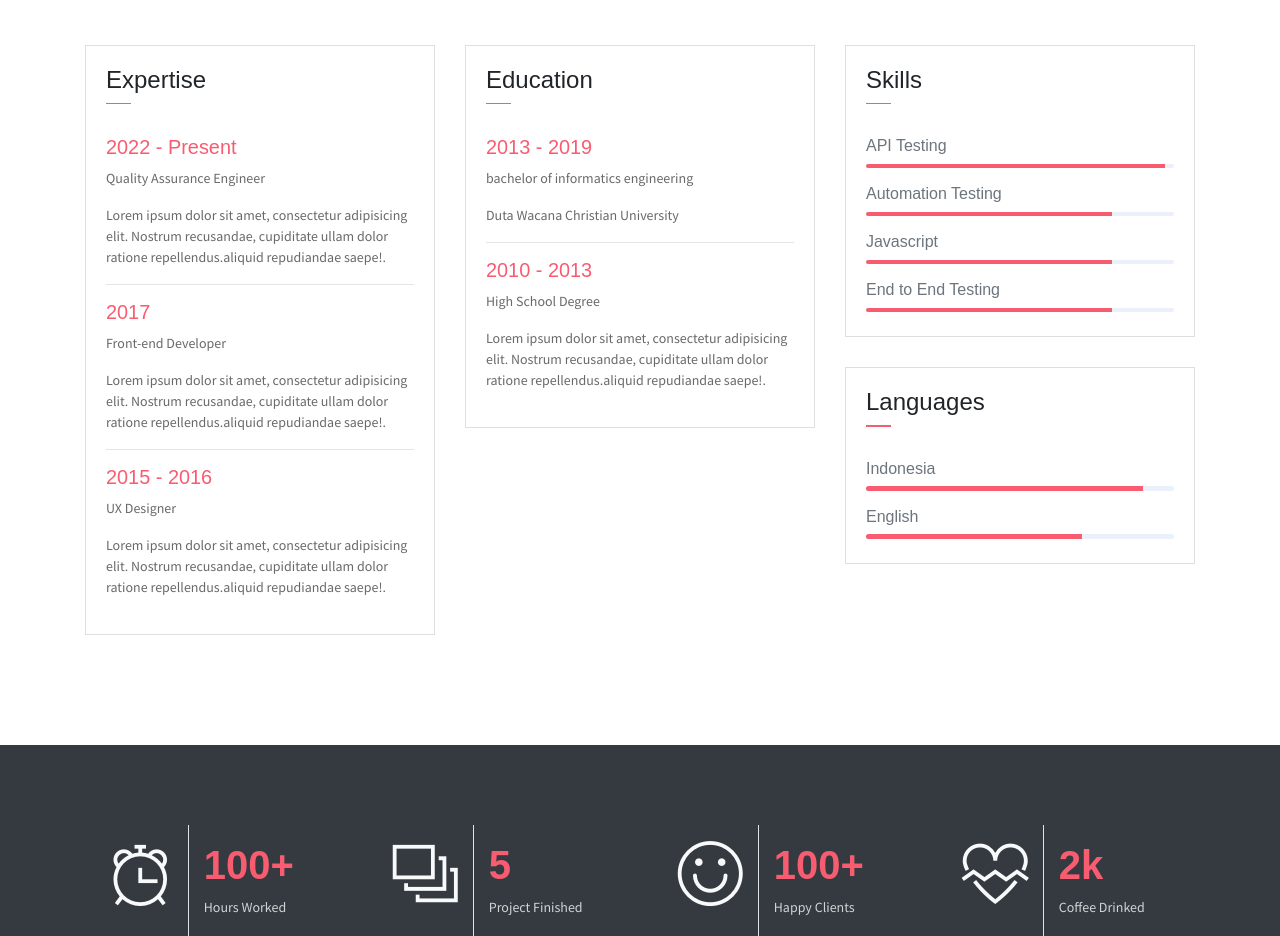
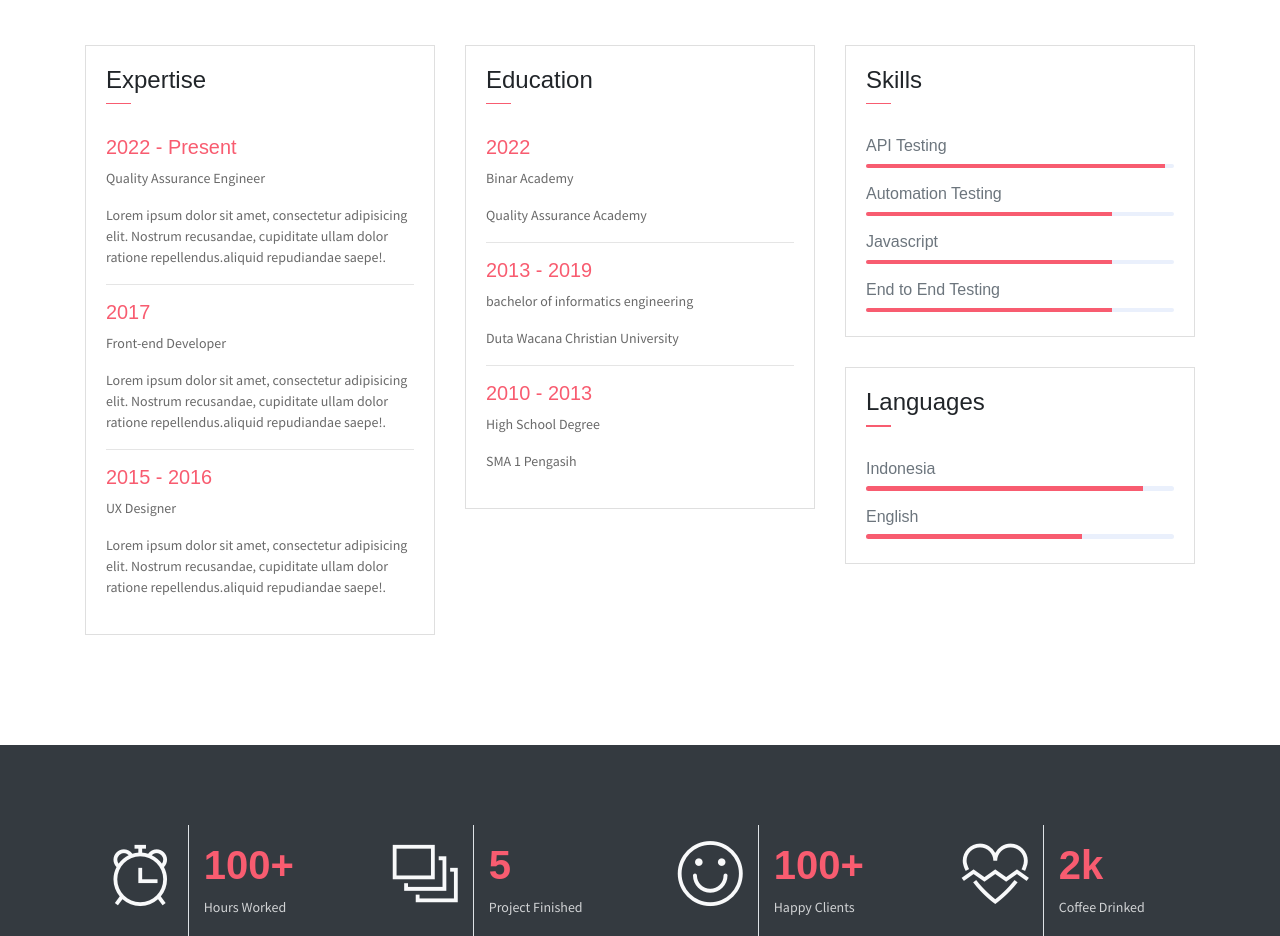
Before and after one commit to danielimankris11/Daniel.ik.github.io, a plain HTML site: page index.html in a window 1280 px wide. Shown: the part 1441-2377 px from the top of the page. Drawn offline with Linux system fonts and the light colour scheme; some packages are replaced by stand-ins of ours.

Commit message:
update degree

```diff
--- a/index.html
+++ b/index.html
@@ -154,13 +154,17 @@
                             </div>
                         </div>
                         <div class="card-body">
+                            <h6 class="title text-danger">2022</h6>
+                            <P>Binar Academy</P>
+                            <P class="subtitle">Quality Assurance Academy</P>
+                            <hr>
                             <h6 class="title text-danger">2013 - 2019</h6>
                             <P>bachelor of informatics engineering</P>
                             <P class="subtitle">Duta Wacana Christian University</P>
                             <hr>
                             <h6 class="title text-danger">2010 - 2013</h6>
                             <P>High School Degree</P>
-                            <P class="subtitle">Lorem ipsum dolor sit amet, consectetur adipisicing elit. Nostrum recusandae, cupiditate ullam dolor ratione repellendus.aliquid repudiandae saepe!.</P>
+                            <P class="subtitle">SMA 1 Pengasih</P>
 
                         </div>
                     </div>
```
